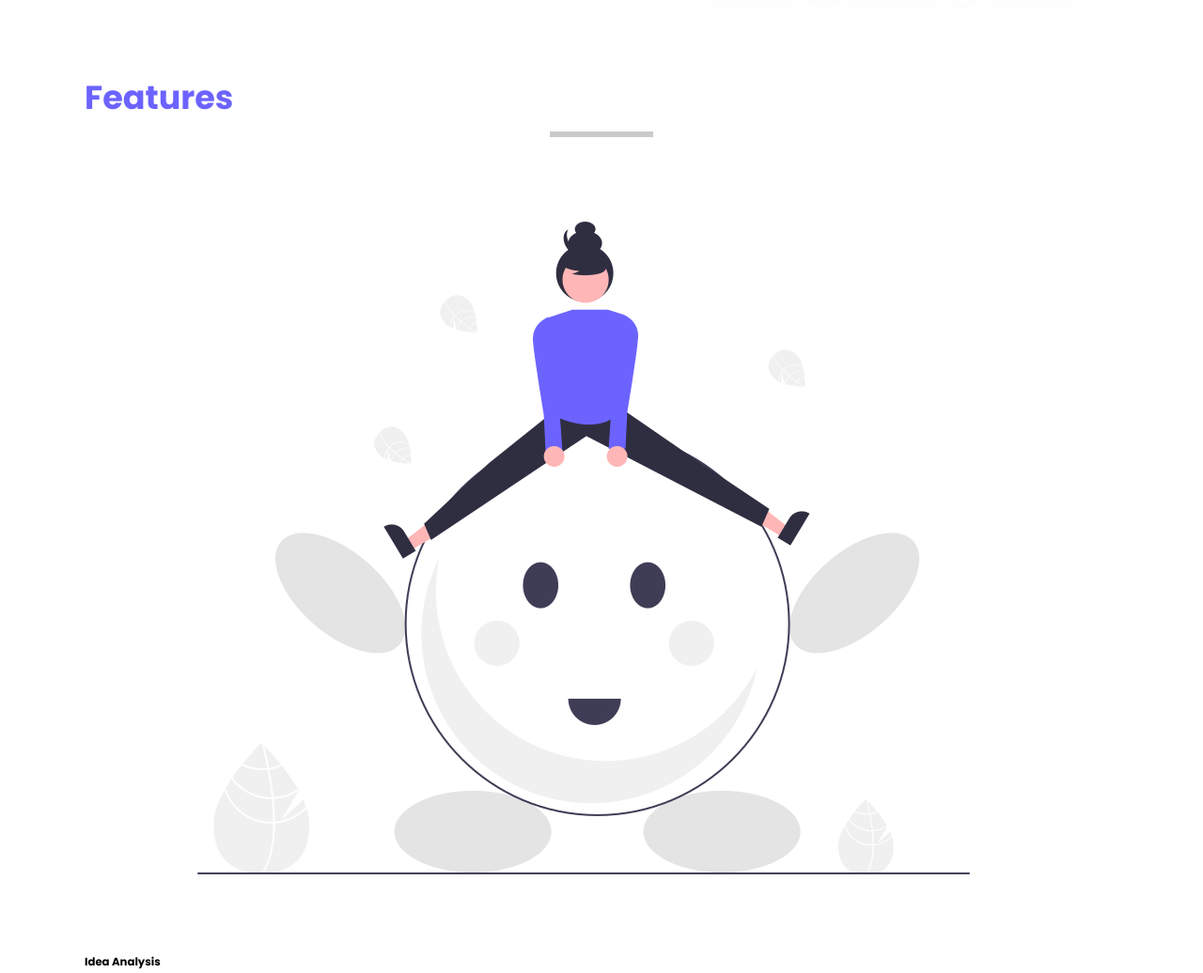
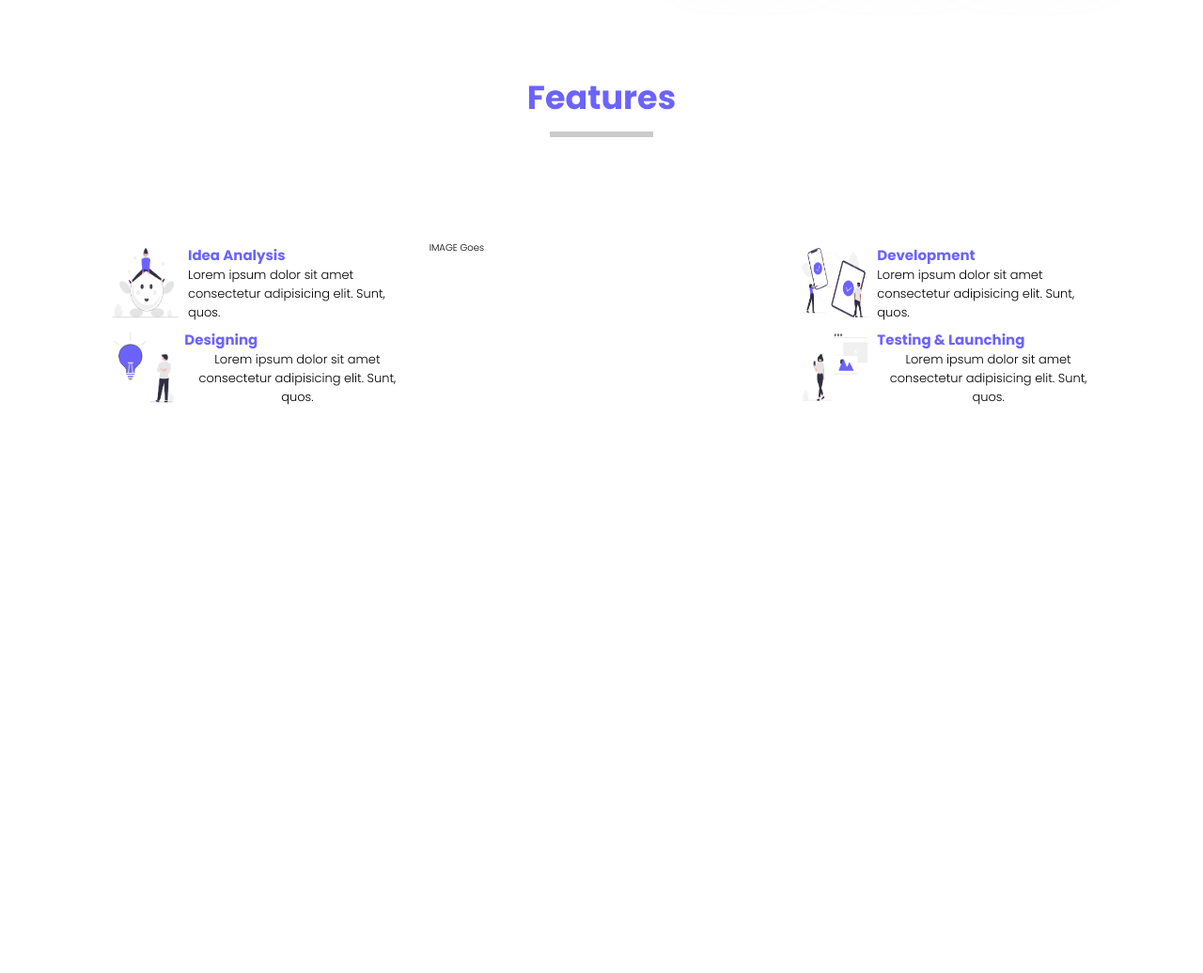
Before and after one commit to najmulmyself/Webie, a website: page index.html in a window 1280 px wide. Shown: the part 1982-3018 px from the top of the page at 94% size. After the commit the page ends 2518 px from the top, so only its background shows below. Drawn offline with Linux system fonts and the light colour scheme.

Commit message:
grid layout added

```diff
--- a/index.html
+++ b/index.html
@@ -132,7 +132,7 @@
           <div class="feature__1--card">
             <img src="img/feature-1.png" alt="f-1" class="feature__card--img" />
             <div class="feature__1--text">
-              <h3 class="u--h3">Idea Analysis</h3>
+              <h2 class="u--h3 card-title">Idea Analysis</h2>
               <p class="u--para">
                 Lorem ipsum dolor sit amet consectetur adipisicing elit. Sunt,
                 quos.
@@ -140,9 +140,9 @@
             </div>
           </div>
           <div class="feature__1--card">
-            <img src="img/feature-1.png" alt="f-1" class="feature__card--img" />
-            <div class="feature__1--text">
-              <h3 class="u--h3">Idea Analysis</h3>
+            <img src="img/feature-2.png" alt="f-2" class="feature__card--img" />
+            <div class="feature__2--text">
+              <h2 class="u--h3 card-title">Designing</h2>
               <p class="u--para">
                 Lorem ipsum dolor sit amet consectetur adipisicing elit. Sunt,
                 quos.
@@ -153,9 +153,9 @@
         <div class="feature__2">IMAGE Goes</div>
         <div class="feature__3">
           <div class="feature__3--card">
-            <img src="img/feature-2.png" alt="f-3" class="feature__card--img" />
+            <img src="img/feature-3.png" alt="f-3" class="feature__card--img" />
             <div class="feature__3--text">
-              <h3 class="u--h3">Idea Analysis</h3>
+              <h2 class="u--h3 card-title">Development</h2>
               <p class="u--para">
                 Lorem ipsum dolor sit amet consectetur adipisicing elit. Sunt,
                 quos.
@@ -163,9 +163,9 @@
             </div>
           </div>
           <div class="feature__3--card">
-            <img src="img/feature-2.png" alt="f-3" class="feature__card--img" />
-            <div class="feature__3--text">
-              <h3 class="u--h3">Idea Analysis</h3>
+            <img src="img/feature-4.png" alt="f-4" class="feature__card--img" />
+            <div class="feature__4--text">
+              <h2 class="u--h3 card-title">Testing & Launching</h2>
               <p class="u--para">
                 Lorem ipsum dolor sit amet consectetur adipisicing elit. Sunt,
                 quos.
--- a/sass/feature.scss
+++ b/sass/feature.scss
@@ -1,3 +1,30 @@
 .feature {
   display: grid;
+  grid-template-columns: repeat(3, 1fr);
+  padding: 10rem 0;
+
+  &--title {
+    text-align: center;
+  }
+
+  &__card--img {
+    width: 9rem;
+    height: 9rem;
+  }
+
+  &__1--card,
+  &__3--card {
+    display: flex;
+    align-items: center;
+    text-align: left;
+
+    padding: 0 2rem;
+  }
+
+  &__1--text,
+  &__3--text {
+    p {
+      text-align: left !important;
+    }
+  }
 }
--- a/sass/utilities.scss
+++ b/sass/utilities.scss
@@ -16,3 +16,7 @@
   display: flex; // without flex it won't work
   margin: 1rem auto;
 }
+
+.card-title {
+  color: $color-primary-dark;
+}
```
Also changed, not shown: css/style.css.
